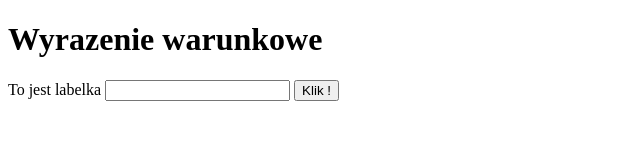
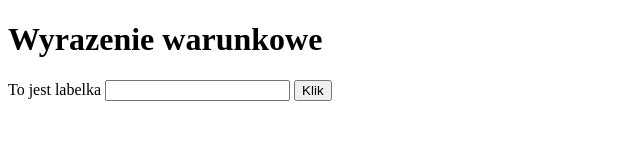
Before and after one commit to slawek0102/smiec1, a plain HTML site: page index.html in a window 1280 px wide. Shown: the full height of the page, 0-640 px from the left. Drawn offline with Linux system fonts and the light colour scheme.

Commit message:
Drugi commit

```diff
--- a/index.html
+++ b/index.html
@@ -16,7 +16,7 @@
 <form action="">
     <label for="pole">To jest labelka</label>
     <input type="text" id="pole">
-    <button type="button" >Klik !</button>
+    <button type="button" >Klik</button>
 </form>
 
 
```
